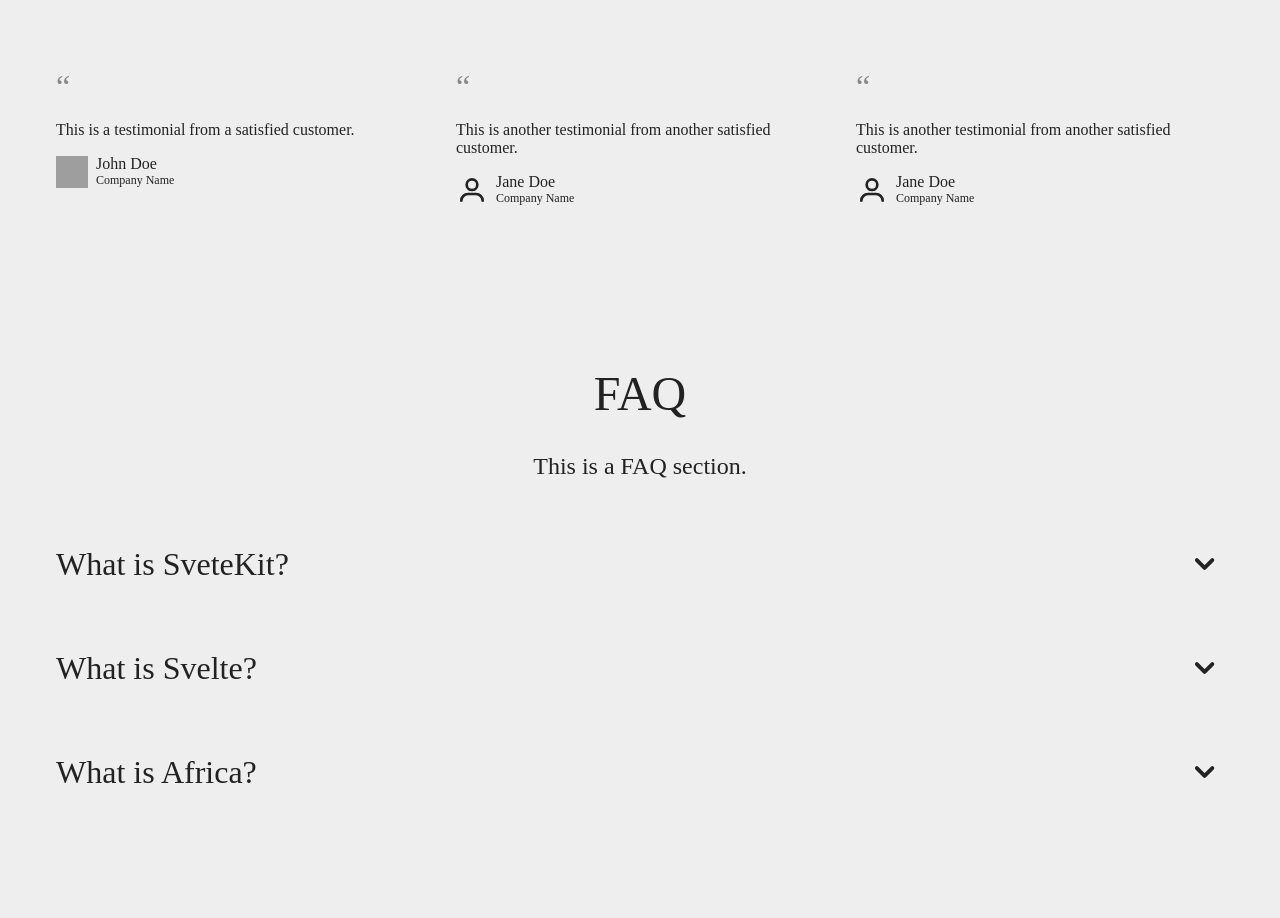
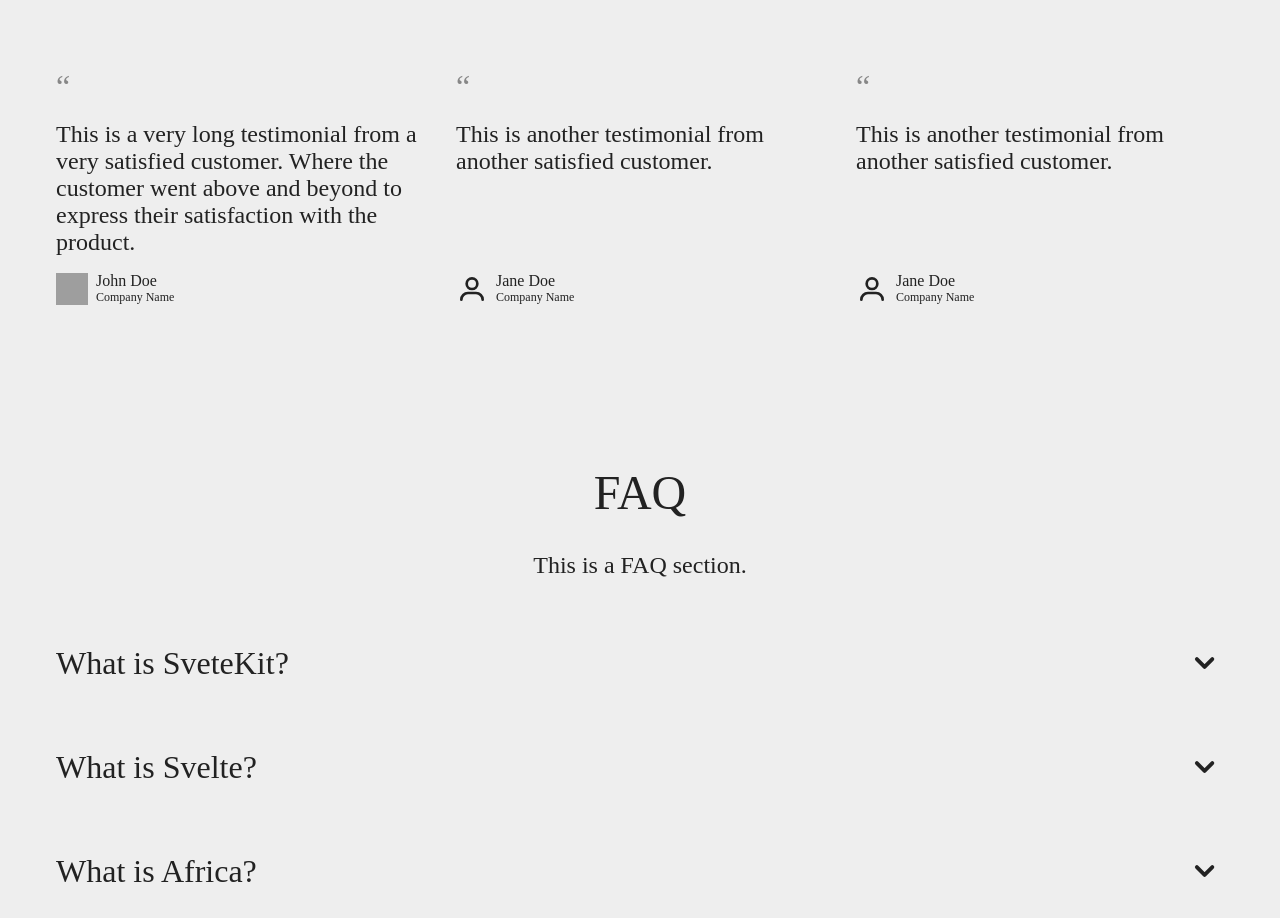
Before and after one commit to feuersteiner/sv-marketing, a SvelteKit app: page / in a window 1280 px wide. Shown: the part 4149-5067 px from the top of the page. Built offline with nearby package versions, Linux system fonts and the light colour scheme; grey boxes are pictures that could not be loaded.

Commit message:
fix testimonial styling

```diff
--- a/package.json
+++ b/package.json
@@ -1,6 +1,6 @@
 {
 	"name": "@really-headless/sv-marketing",
-	"version": "1.4.5",
+	"version": "1.4.6",
 	"license": "MIT",
 	"repository": {
 		"type": "git",
--- a/src/lib/sections/testimonials/testimonials.svelte
+++ b/src/lib/sections/testimonials/testimonials.svelte
@@ -3,7 +3,6 @@
 	import SectionContainer from '$lib/shared/section/section-container.svelte';
 	import SectionHeader from '$lib/shared/section/section-header.svelte';
 	import SubSectionContainer from '$lib/shared/sub-section/sub-section-container.svelte';
-	import SubSectionSubtitle from '$lib/shared/sub-section/sub-section-subtitle.svelte';
 	import type { ITestimonialsProps } from './types.js';
 
 	const {
@@ -30,7 +29,7 @@
 			justifyUp
 		>
 			<span>“</span>
-			<SubSectionSubtitle subtitle={item.text} {align} />
+			<p class="text">{item.text}</p>
 			<div>
 				<div class="testimonial-media">
 					{#if item.avatar}
@@ -54,7 +53,7 @@
 				</div>
 				<div class="person">
 					<h3>{item.person.name}</h3>
-					<p>{item.person.company}</p>
+					<p class="company">{item.person.company}</p>
 				</div>
 			</div>
 		</SubSectionContainer>
@@ -86,8 +85,15 @@
 		all: unset;
 		text-align: left;
 	}
-	p {
+	.company {
 		font-size: 0.75rem;
+	}
+	.text {
+		font-size: 1.5rem;
+		width: 100%;
+		display: flex;
+		height: fit-content;
+		flex-grow: 1;
 	}
 	span {
 		font-size: 2rem;
--- a/src/routes/+page.svelte
+++ b/src/routes/+page.svelte
@@ -155,7 +155,7 @@
 	subtitle="This is a testimonials section."
 	items={[
 		{
-			text: 'This is a testimonial from a satisfied customer.',
+			text: 'This is a very long testimonial from a very satisfied customer. Where the customer went above and beyond to express their satisfaction with the product.',
 			avatar: media,
 			person: {
 				name: 'John Doe',
```
